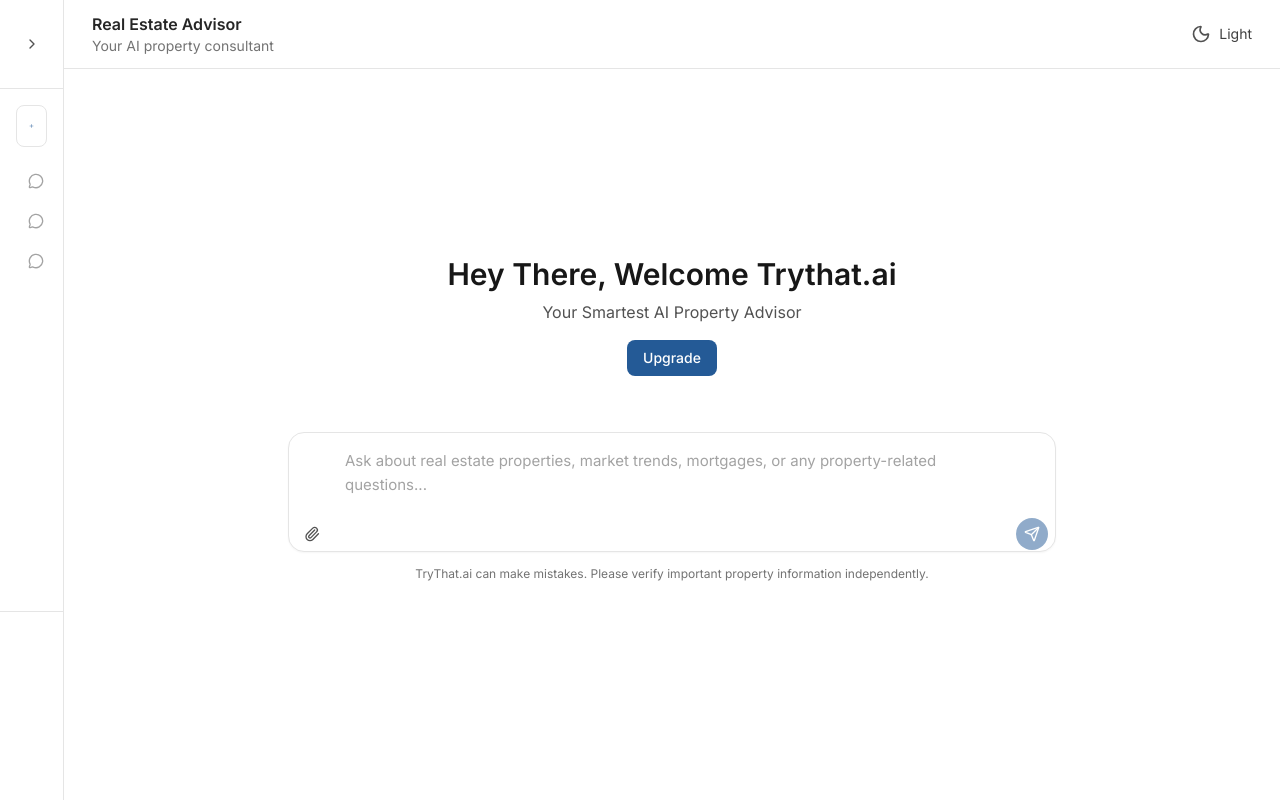
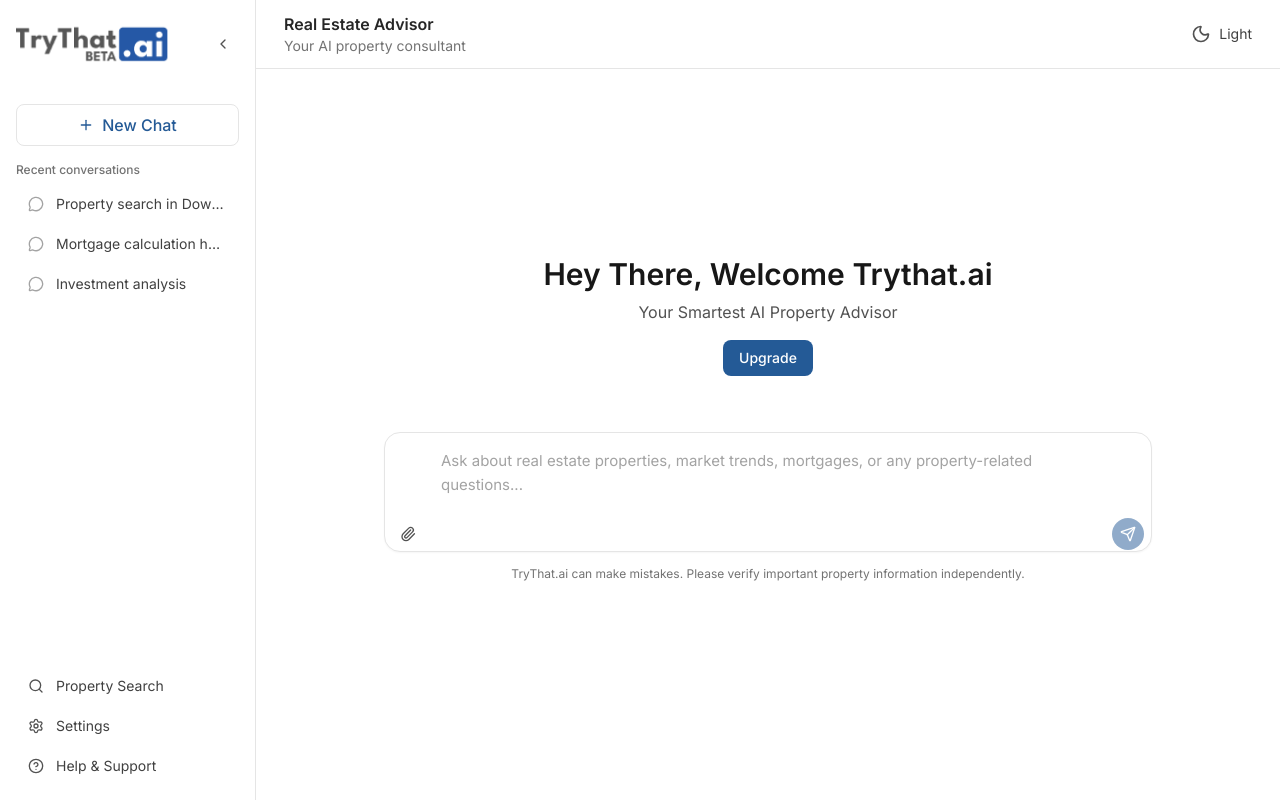
Before and after one commit to abhinav-davinci/TryThat.ai-Chat-Web, a React (Vite) app: page / in a window 1280 px wide. Built offline with nearby package versions, Linux system fonts and the light colour scheme.

Commit message:
resolve issue with sidebar functionality

```diff
--- a/src/App.jsx
+++ b/src/App.jsx
@@ -2,11 +2,10 @@
 import { ChatInterface } from './components/chat'
 import { Header, Sidebar } from './components/layout'
 import { useChat } from './hooks/useChat'
-import { useState } from 'react'
+import { useLocalStorage } from './hooks/useLocalStorage'
 
 function App() {
-  const [sidebarOpen, setSidebarOpen] = useState(false)
-  const [sidebarCollapsed, setSidebarCollapsed] = useState(false)
+  const [sidebarOpen, setSidebarOpen] = useLocalStorage('sidebarOpen', true) // Use localStorage to remember sidebar state
   const {
     messages,
     inputValue,
@@ -18,12 +17,12 @@
   return (
     <div className="flex h-screen bg-white dark:bg-[#0b0f19] overflow-hidden">
       <Sidebar
-        sidebarOpen={sidebarOpen && !sidebarCollapsed}
-        setSidebarOpen={(open) => { setSidebarOpen(open); if (!open) setSidebarCollapsed(true) }}
+        sidebarOpen={sidebarOpen}
+        setSidebarOpen={setSidebarOpen}
       />
 
       <div className="flex-1 flex flex-col">
-        <Header setSidebarOpen={(open) => { setSidebarOpen(open); setSidebarCollapsed(false) }} />
+        <Header setSidebarOpen={setSidebarOpen} />
 
         <ChatInterface
           messages={messages}
--- a/src/components/layout/Sidebar.jsx
+++ b/src/components/layout/Sidebar.jsx
@@ -3,7 +3,12 @@
 
 import { ChevronLeft } from 'lucide-react'
 
-const Sidebar = ({ sidebarOpen, setSidebarOpen }) => (
+const Sidebar = ({ sidebarOpen, setSidebarOpen }) => {
+  const handleToggleSidebar = () => {
+    setSidebarOpen(!sidebarOpen)
+  }
+
+  return (
     <>
       {/* Mobile overlay */}
       {sidebarOpen && (
@@ -19,7 +24,7 @@
         w-64 h-full bg-white dark:bg-[#0f1525] border-r border-neutral-200 dark:border-neutral-800 flex flex-col
       `}>
         {/* Sidebar Header */}
-      <div className="p-4 border-b border-neutral-200 dark:border-neutral-800 bg-white/60 dark:bg-transparent backdrop-blur">
+        <div className="p-4 bg-white/60 dark:bg-transparent backdrop-blur">
           <div className="flex items-center justify-between">
             <div className="flex items-center space-x-3">
               <img src="/logo.png" alt="TryThat.ai" className={`h-14 w-auto object-contain ${sidebarOpen ? 'opacity-100' : 'opacity-0 lg:opacity-100'} transition-opacity duration-200`} />
@@ -28,7 +33,7 @@
               </span>
             </div>
             <button
-            onClick={() => setSidebarOpen(!sidebarOpen)}
+              onClick={handleToggleSidebar}
               className="hidden lg:flex p-2 rounded-lg hover:bg-neutral-100 dark:hover:bg-neutral-800 transition-colors"
               aria-label="Collapse sidebar"
             >
@@ -65,7 +70,7 @@
         </div>
 
         {/* Sidebar Footer */}
-      <div className="border-t border-neutral-200 dark:border-neutral-800 p-4 space-y-1">
+        <div className="p-4 space-y-1">
           {[
             { icon: Search, label: 'Property Search' },
             { icon: Settings, label: 'Settings' },
@@ -80,5 +85,6 @@
       </div>
     </>
   )
+}
 
 export default Sidebar
--- a/src/hooks/useLocalStorage.js
+++ b/src/hooks/useLocalStorage.js
@@ -1,5 +1,6 @@
 import { useState, useEffect } from 'react'
 
+// Hook to manage localStorage with React state
 export const useLocalStorage = (key, initialValue) => {
   const [storedValue, setStoredValue] = useState(() => {
     try {
```
Lines whose indentation alone changed are shown as unchanged.
